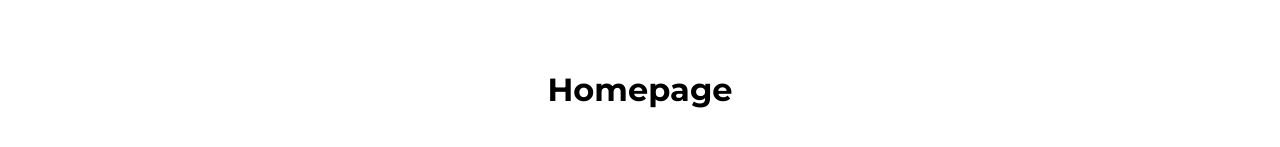
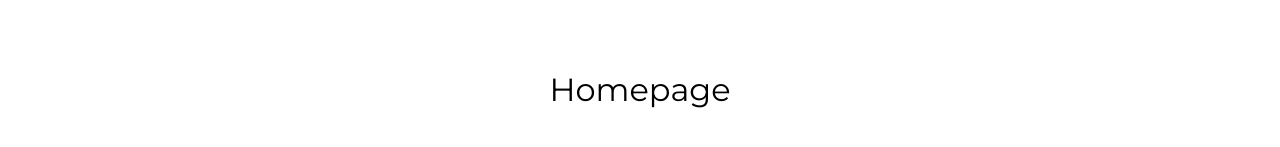
Before and after one commit to PetterFogel/react-app, a React (Create React App) app in the folder react-app/: page / in a window 1280 px wide. Shown: the part 351-498 px from the top of the page. Built offline with nearby package versions, Linux system fonts and the light colour scheme.

Commit message:
Add styling for components.

```diff
--- a/react-app/src/components/Main/About.tsx
+++ b/react-app/src/components/Main/About.tsx
@@ -1,9 +1,13 @@
-import React from 'react'
+import React, { CSSProperties } from 'react'
 
 function About() {
     return (
-        <h1>About</h1>
+        <h1 style={title}>About</h1>
     )
 }
 
+const title: CSSProperties = {
+    fontWeight: "normal"
+}
+
 export default About
--- a/react-app/src/components/Main/Contact.tsx
+++ b/react-app/src/components/Main/Contact.tsx
@@ -1,9 +1,13 @@
-import React from 'react'
+import React, { CSSProperties } from 'react'
 
 function Contact() {
     return (
-        <h1>Contact</h1>
+        <h1 style={title}>Contact</h1>
     )
 }
 
+const title: CSSProperties = {
+    fontWeight: "normal"
+}
+
 export default Contact;
--- a/react-app/src/components/Main/Homepage.tsx
+++ b/react-app/src/components/Main/Homepage.tsx
@@ -1,9 +1,13 @@
-import React from 'react'
+import React, { CSSProperties } from 'react'
 
 function Homepage() {
     return (
-        <h1>Homepage</h1>
+        <h1 style={title}>Homepage</h1>
     )
 }
 
+const title: CSSProperties = {
+    fontWeight: "normal"
+}
+
 export default Homepage
```
